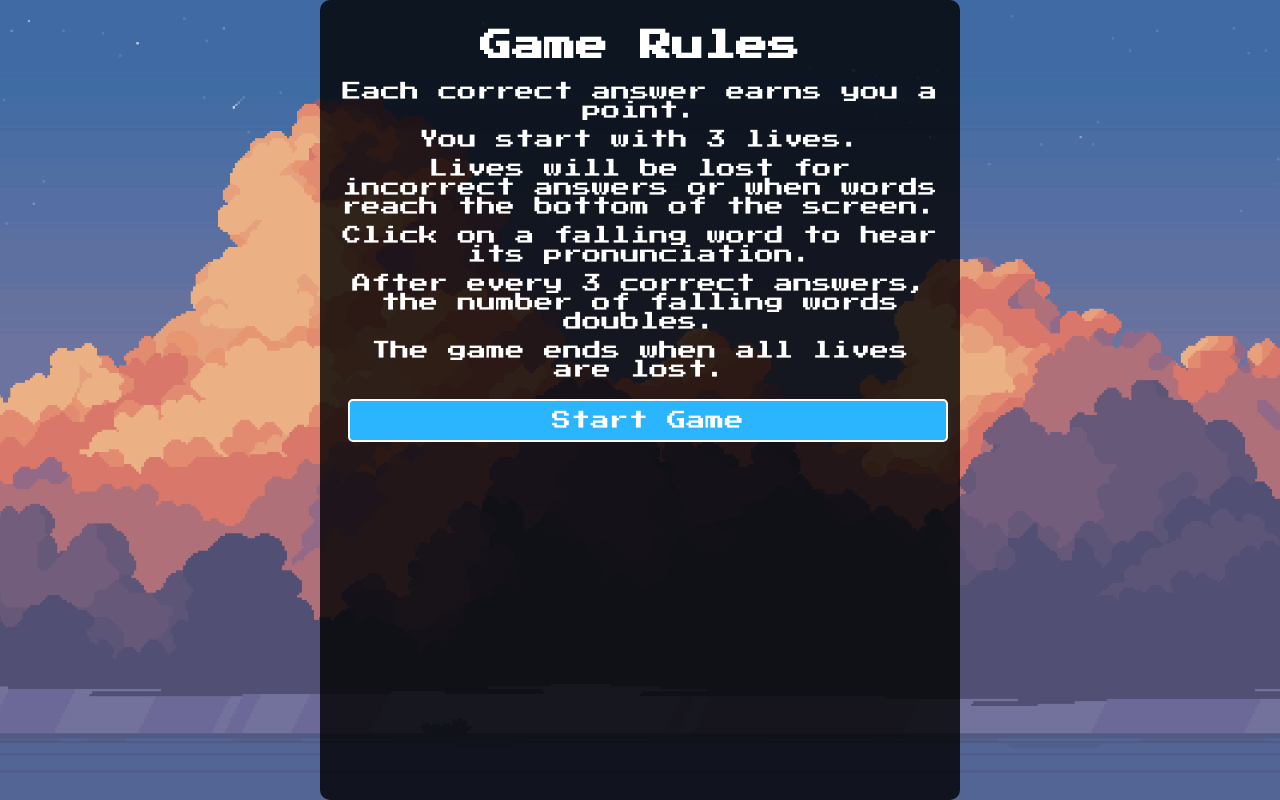
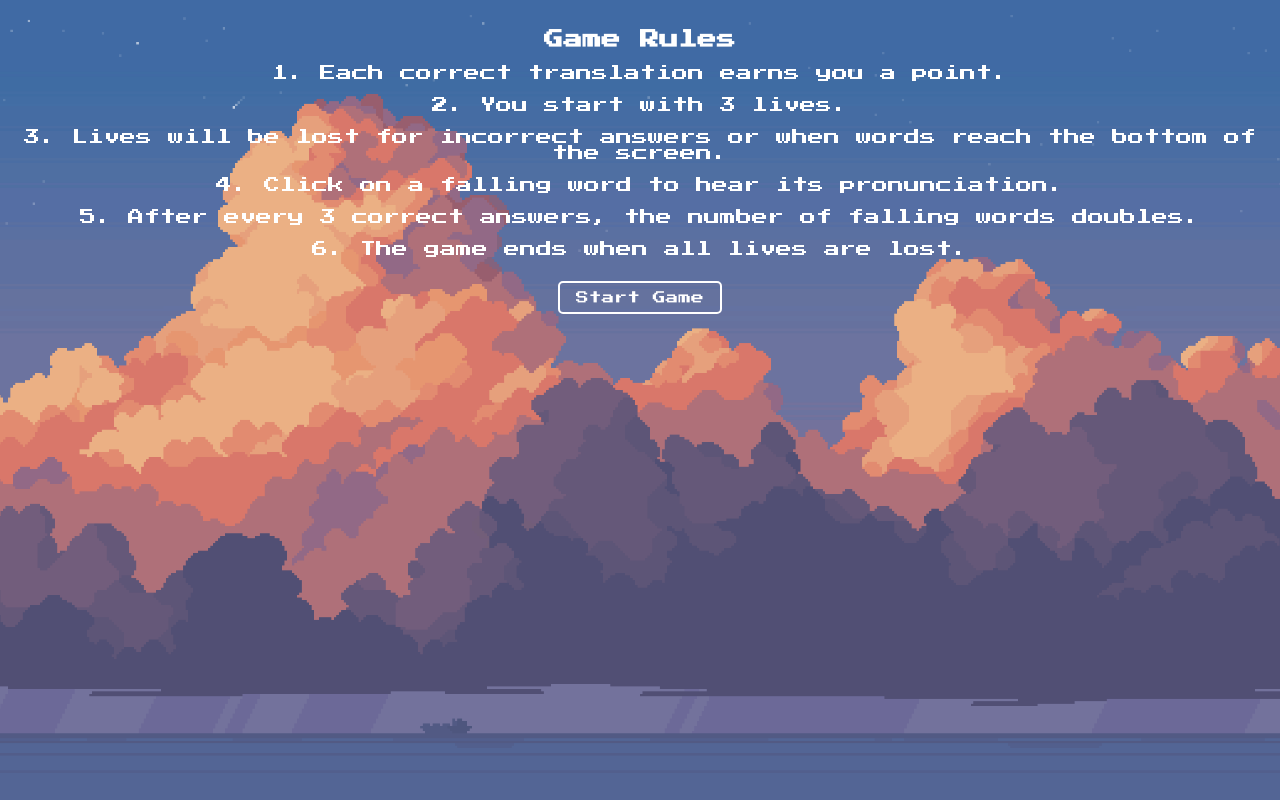
Before and after one commit to deepak-pagadala/JaKo, a Flask app: page /rules/1/1/1 in a window 1280 px wide. Run offline with Flask 3, Linux system fonts and the light colour scheme.

Commit message:
Update rules.html

```diff
--- a/templates/rules.html
+++ b/templates/rules.html
@@ -5,17 +5,16 @@
     <meta name="viewport" content="width=device-width, initial-scale=1.0">
     <title>Game Rules</title>
     <link rel="stylesheet" href="/static/styles.css">
-    <link href="https://fonts.googleapis.com/css2?family=Press+Start+2P&display=swap" rel="stylesheet">
 </head>
 <body>
-    <div class="container" id="rules-container">
+    <div class="container">
         <h1>Game Rules</h1>
-        <p>Each correct answer earns you a point.</p>
-        <p>You start with 3 lives.</p>
-        <p>Lives will be lost for incorrect answers or when words reach the bottom of the screen.</p>
-        <p>Click on a falling word to hear its pronunciation.</p>
-        <p>After every 3 correct answers, the number of falling words doubles.</p>
-        <p>The game ends when all lives are lost.</p>
+        <p>1. Each correct translation earns you a point.</p>
+        <p>2. You start with 3 lives.</p>
+        <p>3. Lives will be lost for incorrect answers or when words reach the bottom of the screen.</p>
+        <p>4. Click on a falling word to hear its pronunciation.</p>
+        <p>5. After every 3 correct answers, the number of falling words doubles.</p>
+        <p>6. The game ends when all lives are lost.</p>
         <button class="btn" id="play-btn">Start Game</button>
     </div>
     <script>
```
